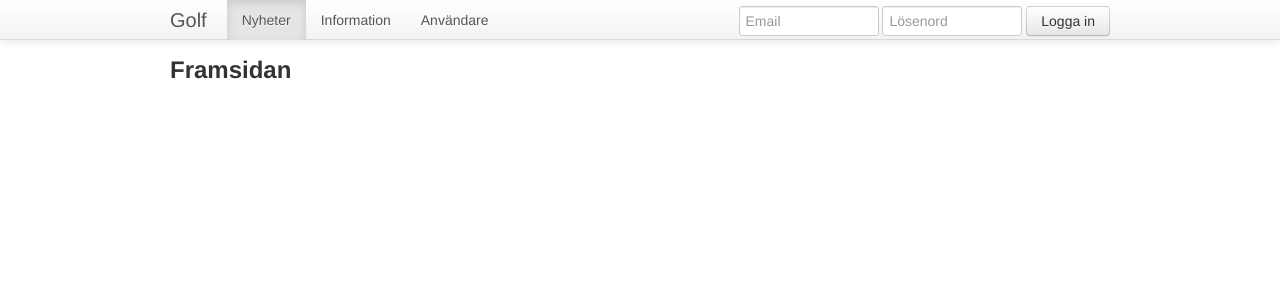
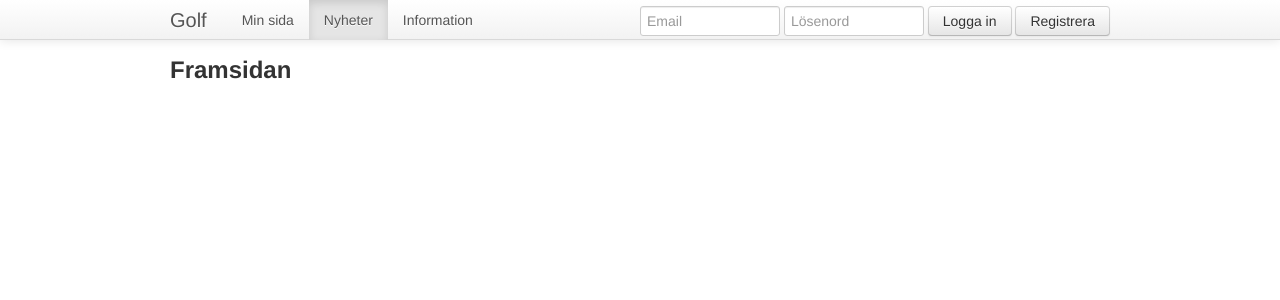
Before and after one commit to jsvensson/ci-golf, a CodeIgniter app: page /golf/ in a window 1280 px wide. Shown: the top 300 px of the page. Run offline with CodeIgniter, Linux system fonts and the light colour scheme.

Commit message:
/home in navbar + lang

```diff
--- a/application/language/swedish/menu_lang.php
+++ b/application/language/swedish/menu_lang.php
@@ -7,6 +7,7 @@ $lang['doctype_lang'] = 'sv';
 // Navbar items
 
 $lang['menu_item_brand']       = 'Golf';
+$lang['menu_item_home']        = 'Min sida';
 $lang['menu_item_news']        = 'Nyheter';
 $lang['menu_item_information'] = 'Information';
 $lang['menu_item_users']       = 'Användare';
@@ -16,6 +17,7 @@ $lang['menu_item_users']       = 'Användare';
 $lang['menu_login_email']      = 'Email';
 $lang['menu_login_password']   = 'Lösenord';
 $lang['menu_login_submit']     = 'Logga in';
+$lang['menu_login_register']   = 'Registrera';
 
 
 
--- a/application/views/templates/header.php
+++ b/application/views/templates/header.php
@@ -22,15 +22,16 @@ $this->lang->load('menu')
 				</a>
 				<a class="brand" href="<?= base_url(); ?>"><?= $this->lang->line('menu_item_brand') ?></a>
 				<ul class="nav">
+					<li><?= anchor('home', $this->lang->line('menu_item_home')) ?></li>
 					<li class="active"><?= anchor('news', $this->lang->line('menu_item_news')) ?></li>
 					<li><?= anchor('about', $this->lang->line('menu_item_information')) ?></li>
-					<li><?= anchor('user', $this->lang->line('menu_item_users')) ?></li>
 				</ul>
 
 				<form class="navbar-form pull-right">
 					<input class="span2" type="text" placeholder="<?= $this->lang->line('menu_login_email') ?>">
 					<input class="span2" type="password" placeholder="<?= $this->lang->line('menu_login_password') ?>">
 					<button type="submit" class="btn"><?= $this->lang->line('menu_login_submit') ?></button>
+					<button type="submit" class="btn"><?= $this->lang->line('menu_login_register') ?></button>
 				</form>
 			</div><!-- end .container -->
 		</div><!-- end .navbar-inner -->
```
